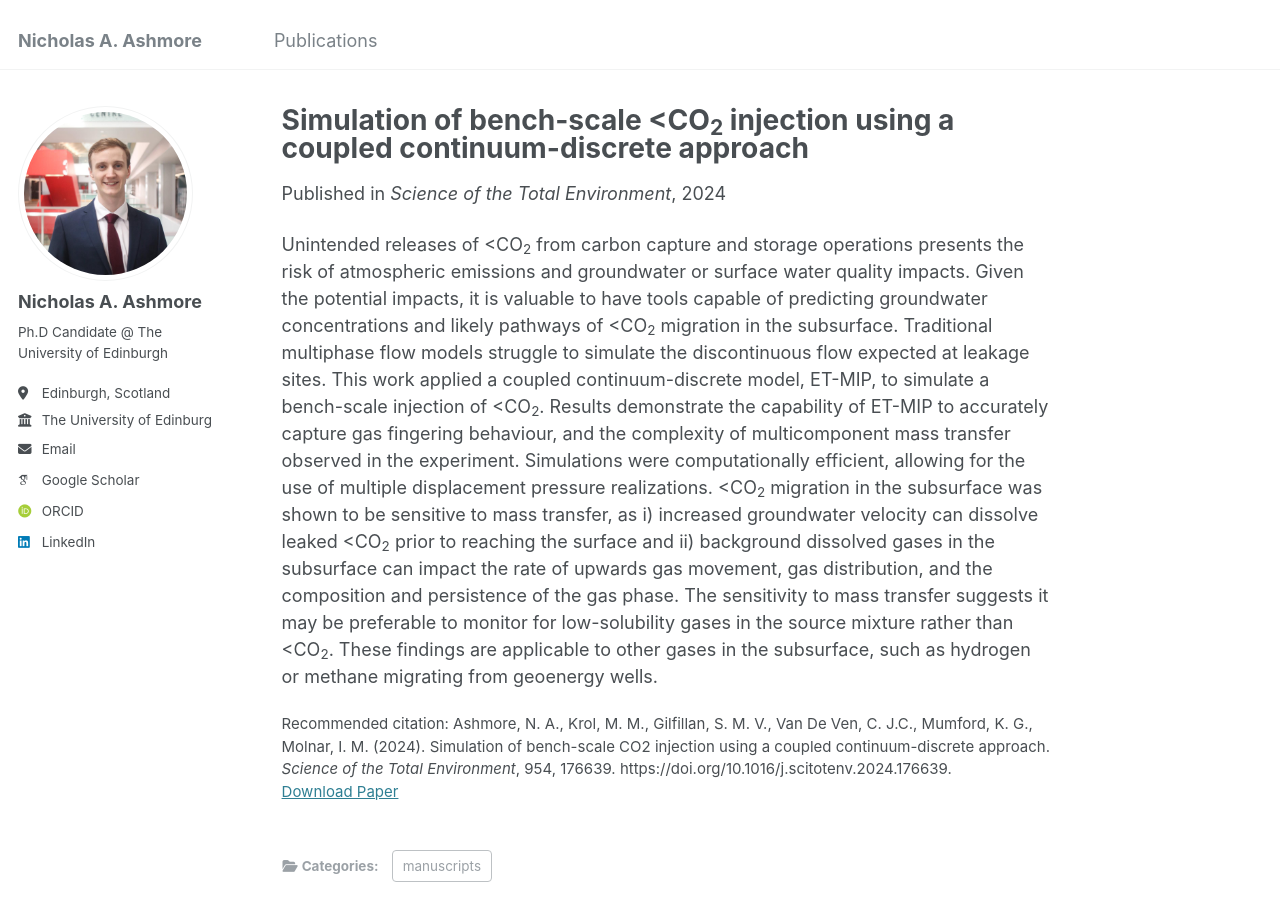
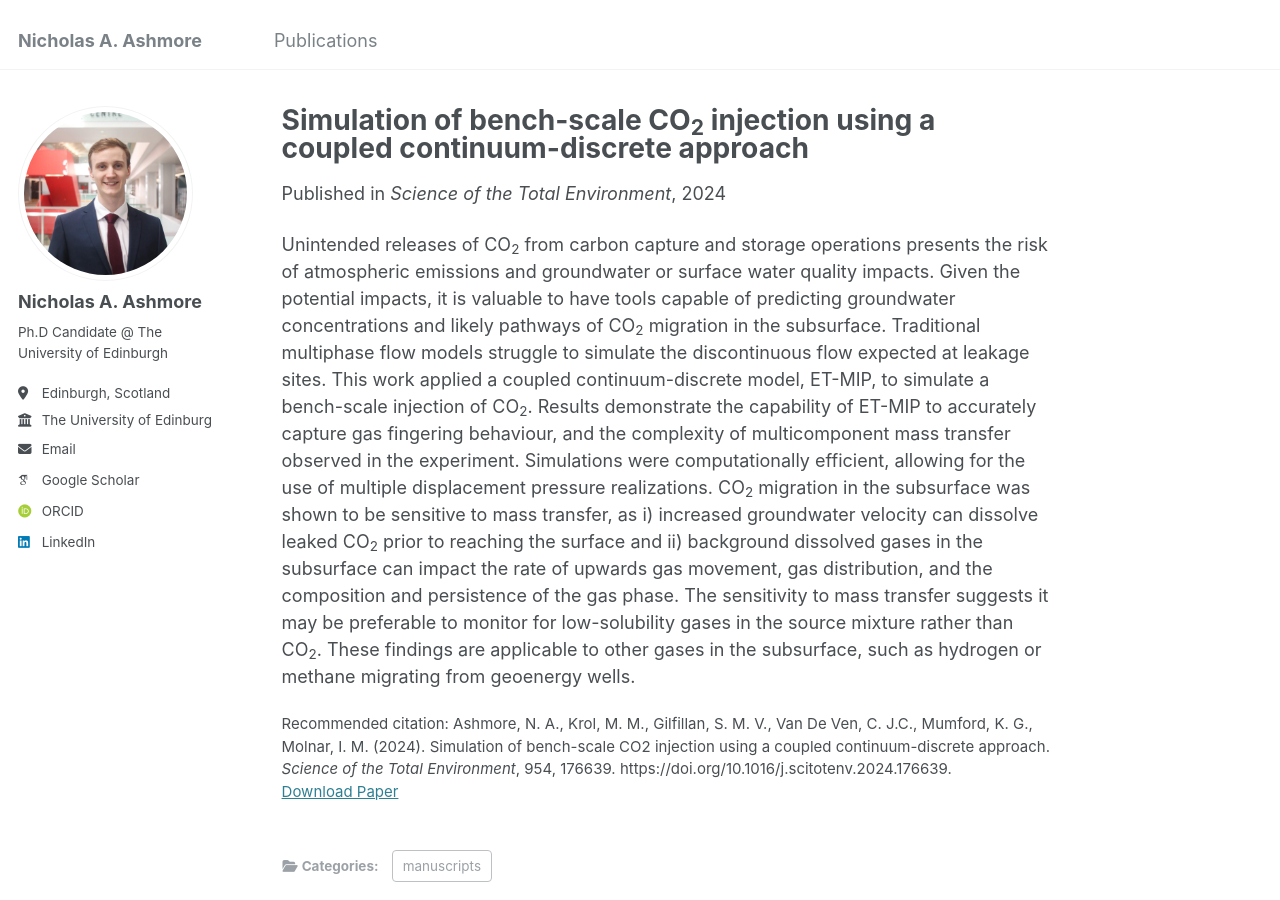
Before and after one commit to nashmore-edi/nashmore-edi.github.io, a Jekyll site: the page built from _publications/2024-Simulation-of-bench-scale-CO2-injection.md, in a window 1280 px wide and 900 px high. Built offline with Jekyll 4.4.1, drawn with Linux system fonts in a browser that asks for light colours; some web fonts are replaced.

Commit message:
Fixed the extra < next to CO2

```diff
--- a/_publications/2024-Simulation-of-bench-scale-CO2-injection.md
+++ b/_publications/2024-Simulation-of-bench-scale-CO2-injection.md
@@ -1,13 +1,13 @@
 ---
-title: "Simulation of bench-scale <CO<sub>2</sub> injection using a coupled continuum-discrete approach"
+title: "Simulation of bench-scale CO<sub>2</sub> injection using a coupled continuum-discrete approach"
 collection: publications
 category: manuscripts
 permalink: /publication/2024-Simulation-of-bench-scale-CO2-injection
-excerpt: 'Unintended <CO<sub>2</sub> releases from CCS present risk of atmospheric and water impacts. <CO<sub>2</sub> migration in the subsurface was shown to be sensitive to mass transfer, as i) increased groundwater velocity can dissolve leaked <CO<sub>2</sub>  prior to reaching the surface and ii) background dissolved gases in the subsurface can impact the rate of upwards gas movement, gas distribution, and the composition and persistence of the gas phase.'
+excerpt: 'Unintended CO<sub>2</sub> releases from CCS present risk of atmospheric and water impacts. CO<sub>2</sub> migration in the subsurface was shown to be sensitive to mass transfer, as i) increased groundwater velocity can dissolve leaked CO<sub>2</sub>  prior to reaching the surface and ii) background dissolved gases in the subsurface can impact the rate of upwards gas movement, gas distribution, and the composition and persistence of the gas phase.'
 date: 2024-12-01
 venue: 'Science of the Total Environment'
 paperurl: 'https://www.sciencedirect.com/science/article/pii/S0048969724067950'
 citation: 'Ashmore, N. A., Krol, M. M., Gilfillan, S. M. V., Van De Ven, C. J.C., Mumford, K. G., Molnar, I. M. (2024). Simulation of bench-scale CO2 injection using a coupled continuum-discrete approach. <i>Science of the Total Environment</i>, 954, 176639. https://doi.org/10.1016/j.scitotenv.2024.176639.'
 ---
 
-Unintended releases of <CO<sub>2</sub> from carbon capture and storage operations presents the risk of atmospheric emissions and groundwater or surface water quality impacts. Given the potential impacts, it is valuable to have tools capable of predicting groundwater concentrations and likely pathways of <CO<sub>2</sub> migration in the subsurface. Traditional multiphase flow models struggle to simulate the discontinuous flow expected at leakage sites. This work applied a coupled continuum-discrete model, ET-MIP, to simulate a bench-scale injection of <CO<sub>2</sub>. Results demonstrate the capability of ET-MIP to accurately capture gas fingering behaviour, and the complexity of multicomponent mass transfer observed in the experiment. Simulations were computationally efficient, allowing for the use of multiple displacement pressure realizations. <CO<sub>2</sub> migration in the subsurface was shown to be sensitive to mass transfer, as i) increased groundwater velocity can dissolve leaked <CO<sub>2</sub> prior to reaching the surface and ii) background dissolved gases in the subsurface can impact the rate of upwards gas movement, gas distribution, and the composition and persistence of the gas phase. The sensitivity to mass transfer suggests it may be preferable to monitor for low-solubility gases in the source mixture rather than <CO<sub>2</sub>. These findings are applicable to other gases in the subsurface, such as hydrogen or methane migrating from geoenergy wells.
+Unintended releases of CO<sub>2</sub> from carbon capture and storage operations presents the risk of atmospheric emissions and groundwater or surface water quality impacts. Given the potential impacts, it is valuable to have tools capable of predicting groundwater concentrations and likely pathways of CO<sub>2</sub> migration in the subsurface. Traditional multiphase flow models struggle to simulate the discontinuous flow expected at leakage sites. This work applied a coupled continuum-discrete model, ET-MIP, to simulate a bench-scale injection of CO<sub>2</sub>. Results demonstrate the capability of ET-MIP to accurately capture gas fingering behaviour, and the complexity of multicomponent mass transfer observed in the experiment. Simulations were computationally efficient, allowing for the use of multiple displacement pressure realizations. CO<sub>2</sub> migration in the subsurface was shown to be sensitive to mass transfer, as i) increased groundwater velocity can dissolve leaked CO<sub>2</sub> prior to reaching the surface and ii) background dissolved gases in the subsurface can impact the rate of upwards gas movement, gas distribution, and the composition and persistence of the gas phase. The sensitivity to mass transfer suggests it may be preferable to monitor for low-solubility gases in the source mixture rather than CO<sub>2</sub>. These findings are applicable to other gases in the subsurface, such as hydrogen or methane migrating from geoenergy wells.
```
Also changed, not shown: _pages/about.md (+1 -1 lines).
